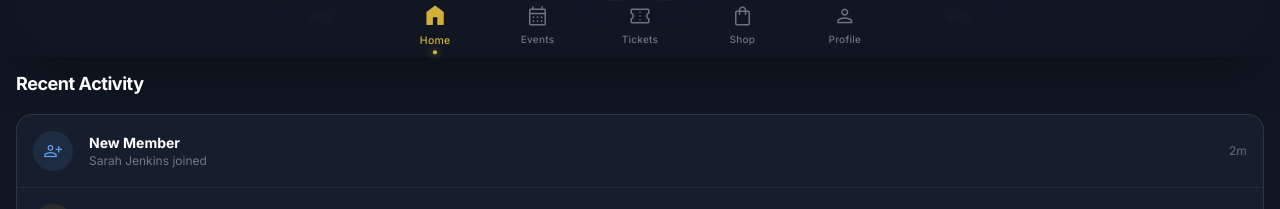
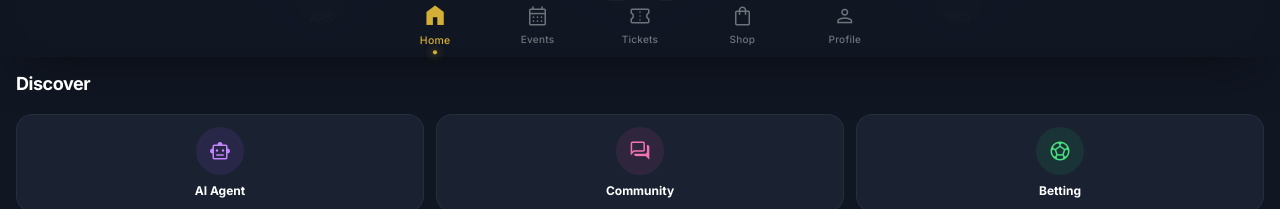
Before and after one commit to beniich/yofoot, a React (Vite) app: page / in a window 1280 px wide. Shown: the part 743-952 px from the top of the page. Built offline with nearby package versions, Linux system fonts and the light colour scheme; no server answers; grey boxes are pictures that could not be loaded; a web font is replaced by a local one.

Commit message:
feat: expose AI, Chat, and Betting pages on dashboard

```diff
--- a/src/pages/Home.jsx
+++ b/src/pages/Home.jsx
@@ -116,7 +116,7 @@ const Home = () => {
 
                 {/* Quick Actions */}
                 <div className="grid grid-cols-2 gap-3">
-                    <Button variant="primary" onClick={() => navigate('/tickets')}>
+                    <Button variant="primary" onClick={() => navigate('/scanner')}>
                         <span className="material-symbols-outlined">qr_code_scanner</span>
                         Scan Ticket
                     </Button>
@@ -158,6 +158,31 @@ const Home = () => {
                     </div>
                 </section>
 
+                {/* Discover Features */}
+                <section>
+                    <h3 className="text-lg font-bold text-white tracking-tight mb-4">Discover</h3>
+                    <div className="grid grid-cols-3 gap-3">
+                        <button onClick={() => navigate('/ai-agent')} className="flex flex-col items-center gap-2 p-3 rounded-2xl bg-surface-dark border border-white/5 hover:bg-white/5 transition-all">
+                            <div className="w-12 h-12 rounded-full bg-purple-500/10 flex items-center justify-center text-purple-400">
+                                <span className="material-symbols-outlined">smart_toy</span>
+                            </div>
+                            <span className="text-xs font-bold text-white">AI Agent</span>
+                        </button>
+                        <button onClick={() => navigate('/chat')} className="flex flex-col items-center gap-2 p-3 rounded-2xl bg-surface-dark border border-white/5 hover:bg-white/5 transition-all">
+                            <div className="w-12 h-12 rounded-full bg-pink-500/10 flex items-center justify-center text-pink-400">
+                                <span className="material-symbols-outlined">forum</span>
+                            </div>
+                            <span className="text-xs font-bold text-white">Community</span>
+                        </button>
+                        <button onClick={() => navigate('/betslip')} className="flex flex-col items-center gap-2 p-3 rounded-2xl bg-surface-dark border border-white/5 hover:bg-white/5 transition-all">
+                            <div className="w-12 h-12 rounded-full bg-green-500/10 flex items-center justify-center text-green-400">
+                                <span className="material-symbols-outlined">sports_soccer</span>
+                            </div>
+                            <span className="text-xs font-bold text-white">Betting</span>
+                        </button>
+                    </div>
+                </section>
+
                 {/* Recent Activity */}
                 <section>
                     <h3 className="text-lg font-bold text-white tracking-tight mb-4">Recent Activity</h3>
```
